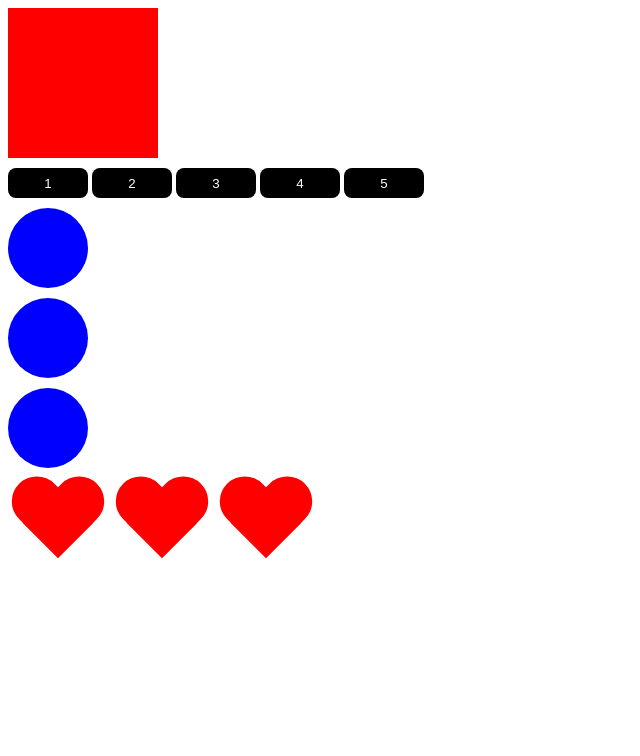
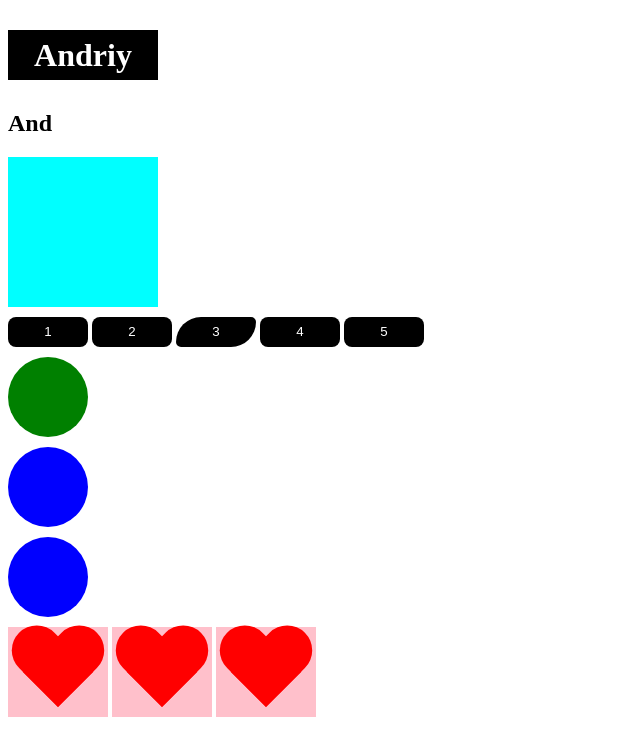
Before and after one commit to Mahinich/udemy-js-react, a plain HTML site: page index.html in a window 1280 px wide. Shown: the whole page, without its empty margins (0-640 px from the left). Drawn offline with Linux system fonts and the light colour scheme.

Commit message:
point 43 is upworked

```diff
--- a/index.html
+++ b/index.html
@@ -5,7 +5,7 @@
 	<meta http-equiv="X-UA-Compatible" content="IE=edge">
 	<meta name="viewport" content="width=device-width, initial-scale=1.0">
 	<link rel="stylesheet" href="style.css">
-	<title>Point 42</title>
+	<title>Point 43</title>
 </head>
 <body>
 	<div class="box" id="box"></div>
@@ -26,6 +26,5 @@
 	</div>
 
 	<script src="script.js"></script>
-
 </body>
 </html>
--- a/script.js
+++ b/script.js
@@ -1,19 +1,53 @@
 'use strict';
 
-const box = document.getElementById('box');
-console.log(box);
+const box      = document.getElementById('box');
+const btns     = document.getElementsByTagName('button');
+const circles  = document.getElementsByClassName('circle');
+const hearts   = document.querySelectorAll('.heart');
+const oneHeart = document.querySelector('div');
+const wrapper  = document.querySelector('.wrapper');
 
-const btns = document.getElementsByTagName('button');
-console.log(btns);
+/* box.style.backgroundColor = 'pink';
+box.style.width = '400px'; */
 
-const circles = document.getElementsByClassName('circle');
-console.log(circles);
+box.style.cssText = 'background-color: aqua; width: 150px; cursor: pointer;'
 
-const hearts = document.querySelectorAll('.heart');
+btns[2].style.borderRadius = '25px 5px 25px 5px';
 
-hearts.forEach(item => {
-  console.log(item);
+circles[0].style.backgroundColor = 'green';
+
+// for (let i = 0; i < hearts.length; i++) {
+//   hearts[i].style.backgroundColor = 'yellow';
+// }
+
+hearts.forEach(element => {
+  element.style.backgroundColor = 'pink';
 })
 
-const oneHeart = document.querySelector('div');
-console.log(oneHeart);
+const div = document.createElement('div');
+const textNode = document.createTextNode('Andriy');
+
+div.classList.add('black');
+
+// document.body.append(div);
+document.body.prepend(div);
+div.innerHTML = '<h1>Andriy</h1>';
+
+div.insertAdjacentHTML('afterend', '<h2>And</h2>');
+
+// div.textContent = 'Mahinich';
+
+// wrapper.append(div);
+// wrapper.prepend(div);
+
+// btns[1].before(div);
+// btns[1].after(div);
+
+// circles[0].remove();
+
+// hearts[1].replaceWith(circles[1]);
+
+// wrapper.insertBefore(btns[2], hearts[1]); //derprecated
+// wrapper.removeChild(hearts[1]); //derprecated
+// hearts[0].replaceWith(btns[3]);
+// wrapper.replaceChild(circles[0], hearts[2]); //derprecated
```
